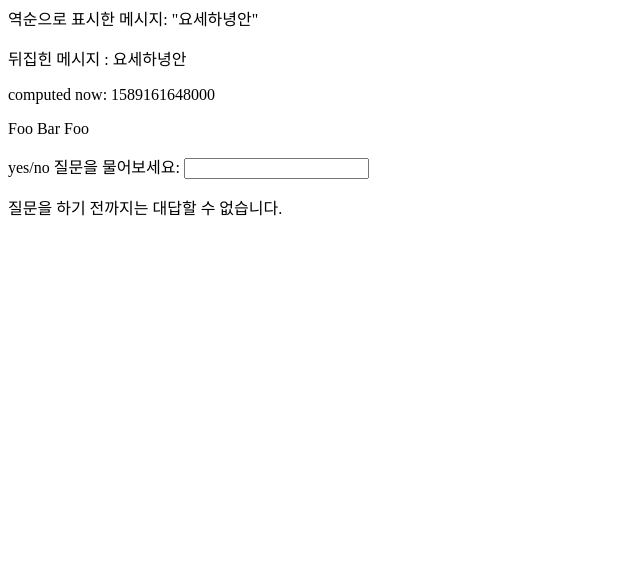
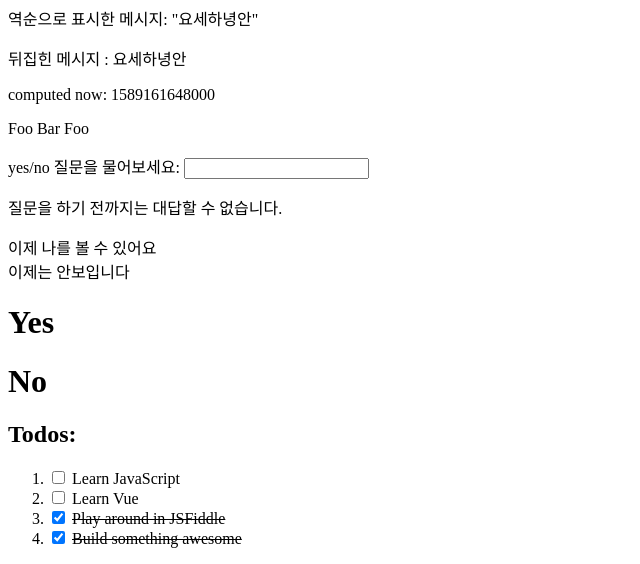
Before and after one commit to heypaprika/flask_with_vue, a Flask app: page /vue_test in a window 1280 px wide. Shown: the part 514-1078 px from the top of the page, without its empty margins (0-640 px from the left). Before the commit the page ends 730 px from the top, so only its background shows below. Run offline with Flask 2, Linux system fonts and the light colour scheme; some libraries are stand-ins or nearby versions.

Commit message:
v-if is good when component is DEFINED

```diff
--- a/app.py
+++ b/app.py
@@ -13,9 +13,9 @@ class MyFlask(Flask):
     ))
 
 ROOT_PATH = os.path.dirname(os.path.abspath(__file__))
-STATIC_PATH = os.path.join(ROOT_PATH, 'dist')
+STATIC_PATH = os.path.join(ROOT_PATH, 'static')
 
-app = MyFlask(__name__, static_folder=ROOT_PATH, static_url_path='')
+app = MyFlask(__name__, static_folder=STATIC_PATH, static_url_path='')
 app.config['SEND_FILE_MAX_AGE_DEFAULT'] = 0
 
 
--- a/static/js/signin.js
+++ b/static/js/signin.js
@@ -176,3 +176,20 @@ var watchExampleVM = new Vue({
         )
     }
 })
+
+var app9 = new Vue({
+    el: "#app-9",
+    data: {
+        todos: [
+            { text: "Learn JavaScript", done: false },
+            { text: "Learn Vue", done: false },
+            { text: "Play around in JSFiddle", done: true },
+            { text: "Build something awesome", done: true }
+        ]
+    },
+    methods: {
+        toggle: function(todo){
+            todo.done = !todo.done
+        }
+    }
+})
--- a/templates/signin.html
+++ b/templates/signin.html
@@ -70,10 +70,37 @@
             </p>
             <p>{{ answer }}</p>
         </div>
+        <div v-if="Math.random() > 0.5">
+            이제 나를 볼 수 있어요
+        </div>
+        <div v-else>
+            이제는 안보입니다
+        </div>
+        <h1 v-if="!loading && ok">Yes</h1>
+        <h1 v-else>No</h1>
+        <div id="app-9">
+            <h2>Todos:</h2>
+            <ol>
+                <li v-for="todo in todos">
+                    <label>
+                        <input type="checkbox"
+                               v-on:change="toggle(todo)"
+                               v-bind:checked="todo.done">
+
+                        <del v-if="todo.done">
+                            {{ todo.text }}
+                        </del>
+                        <span v-else>
+          {{ todo.text }}
+        </span>
+                    </label>
+                </li>
+            </ol>
+        </div>
+
     </body>
-
     <script src="https://cdn.jsdelivr.net/npm/vue/dist/vue.js"></script>
     <script src="https://unpkg.com/axios@0.12.0/dist/axios.min.js"></script>
     <script src="https://unpkg.com/lodash@4.13.1/lodash.min.js"></script>
-    <script src="static/js/signin.js"></script>
+    <script src="(( url_for('static',filename='js/signin.js') ))"></script>
 </html>
```
